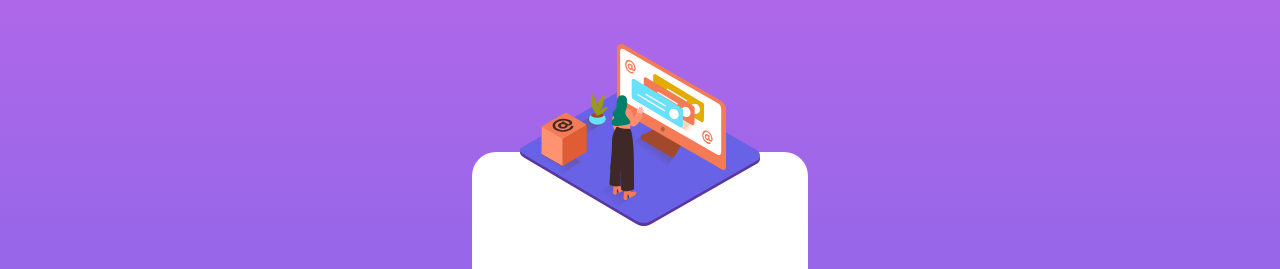
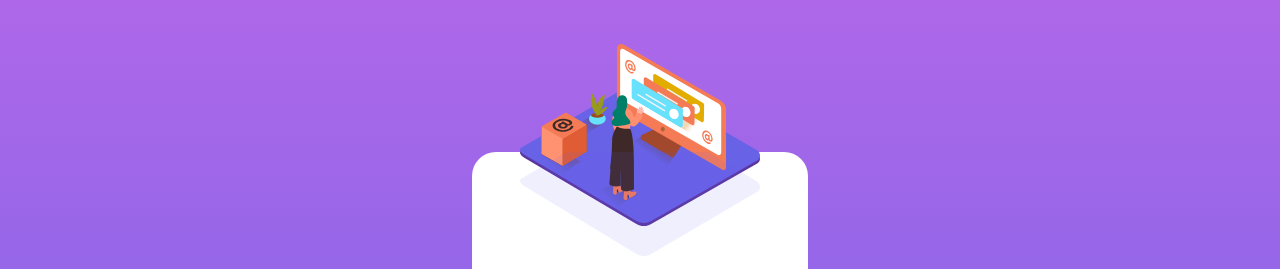
Before and after one commit to fiandinw/FAQ-accordion-card, a plain HTML site: page index.html in a window 1280 px wide. Shown: the top 269 px of the page. Drawn offline with Linux system fonts and the light colour scheme.

Commit message:
fix layout

```diff
--- a/index.html
+++ b/index.html
@@ -21,6 +21,8 @@
     <article>
 
       <img src="./images/illustration-woman-online-mobile.svg" alt="">
+
+      <img class="shadow" src="./images/bg-pattern-mobile.svg" alt="" srcset="">
 
       <h1>FAQ</h1>
 
--- a/styles/style.css
+++ b/styles/style.css
@@ -34,6 +34,11 @@ article img{
     position: absolute;
     top: -9em;
     width: 20em;
+}
+
+article img.shadow{
+    position: absolute;
+    top: 0em;
 }
 
 article h1{
```
